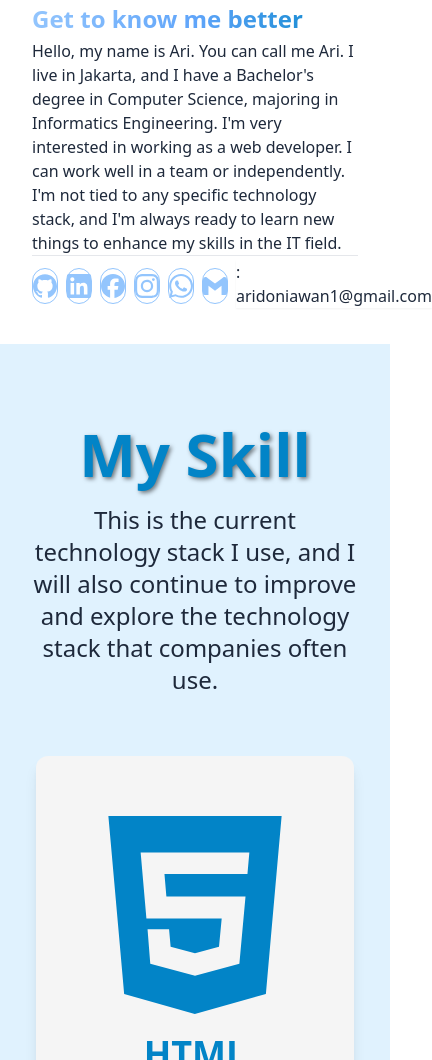
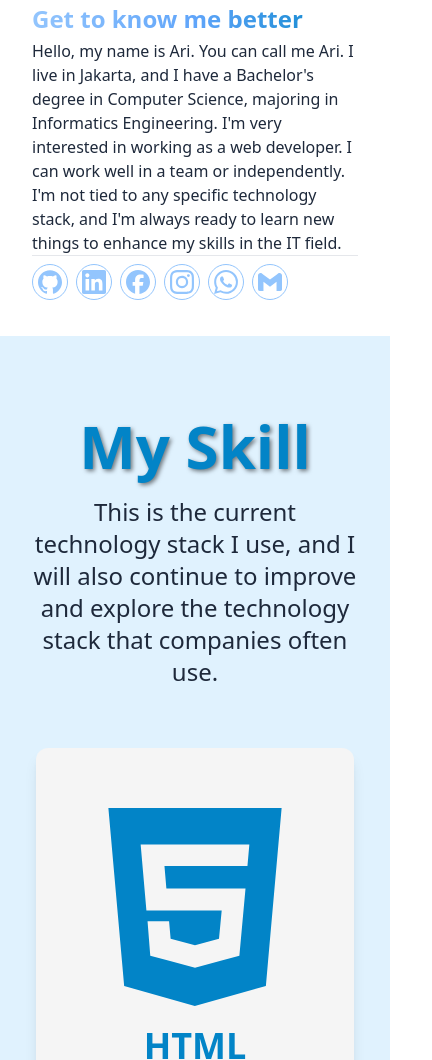
Before and after one commit to aridoniawan/Portofolio, a website: page index.html in a window 390 px wide. Shown: the part 1326-2386 px from the top of the page, 432 px wide, since content can reach past the window. Drawn offline with nearby package versions, Linux system fonts and the light colour scheme; files that its build step writes are made by us from their sources.

Commit message:
new update

```diff
--- a/index.html
+++ b/index.html
@@ -262,10 +262,6 @@
                   />
                 </svg>
               </a>
-              <span
-                class="text-dark shadow-sm mt-1 md:hidden lg md:font-semibold:block"
-                >: aridoniawan1@gmail.com</span
-              >
             </div>
           </div>
         </div>
```
